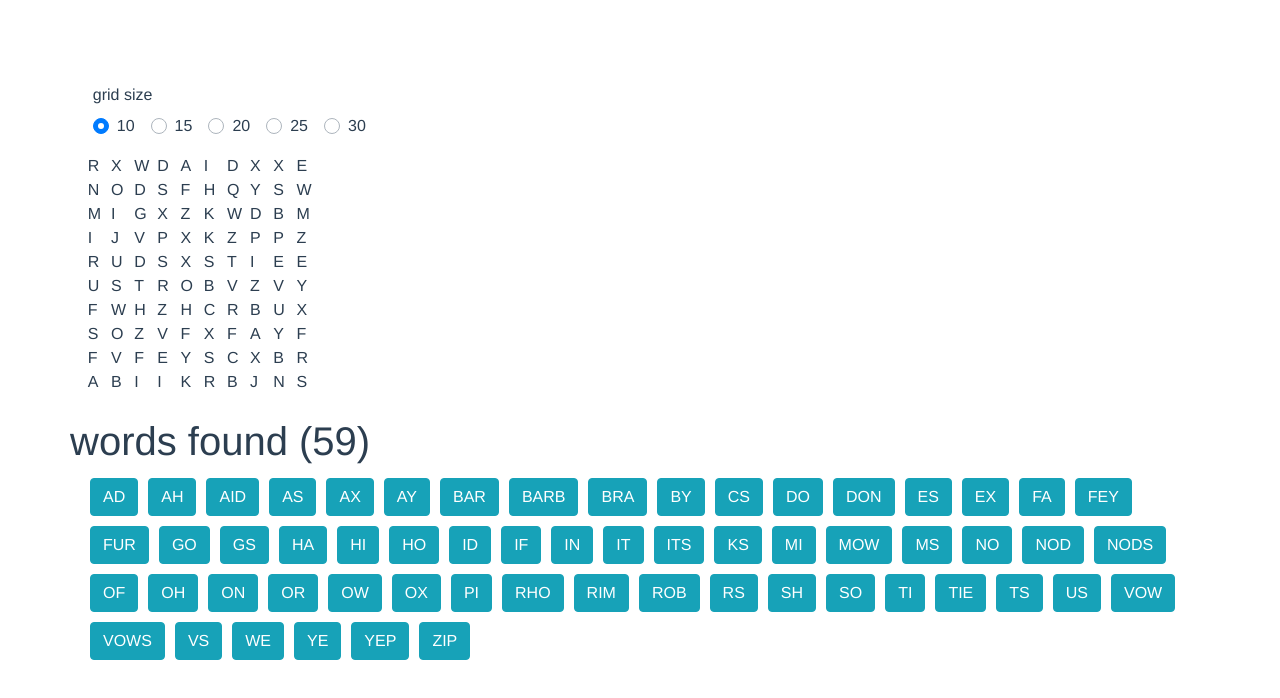
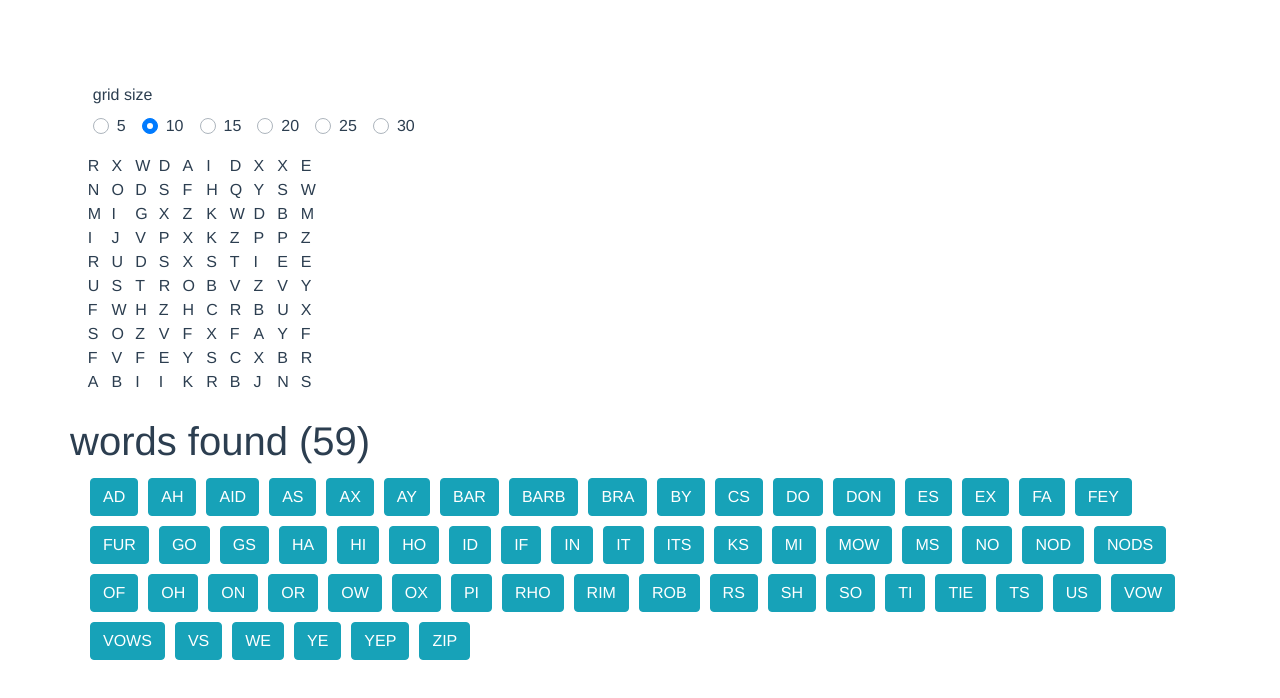
Before and after one commit to beefan/word-search-vue, a Vue app: page / in a window 1280 px wide. Shown: the top 698 px of the page. Built offline with nearby package versions, Linux system fonts and the light colour scheme.

Commit message:
added size of 5 as a radio button option

```diff
--- a/src/components/WordSearch.vue
+++ b/src/components/WordSearch.vue
@@ -23,6 +23,7 @@ export default {
     return {
       size: 10,
       gridOptions: [
+          { text: '5', value: 5 },
           { text: '10', value: 10 },
           { text: '15', value: 15 },
           { text: '20', value: 20 },
```
